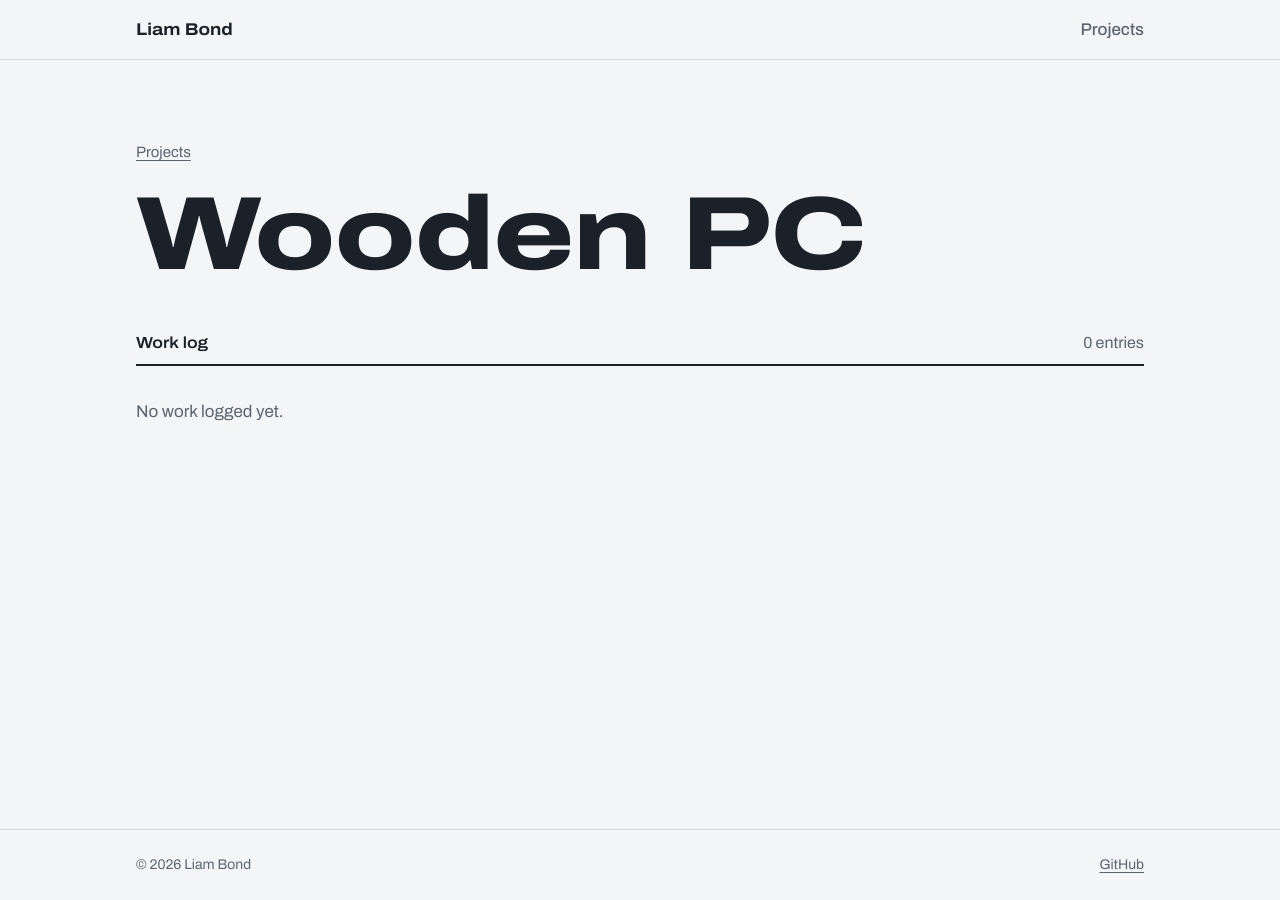
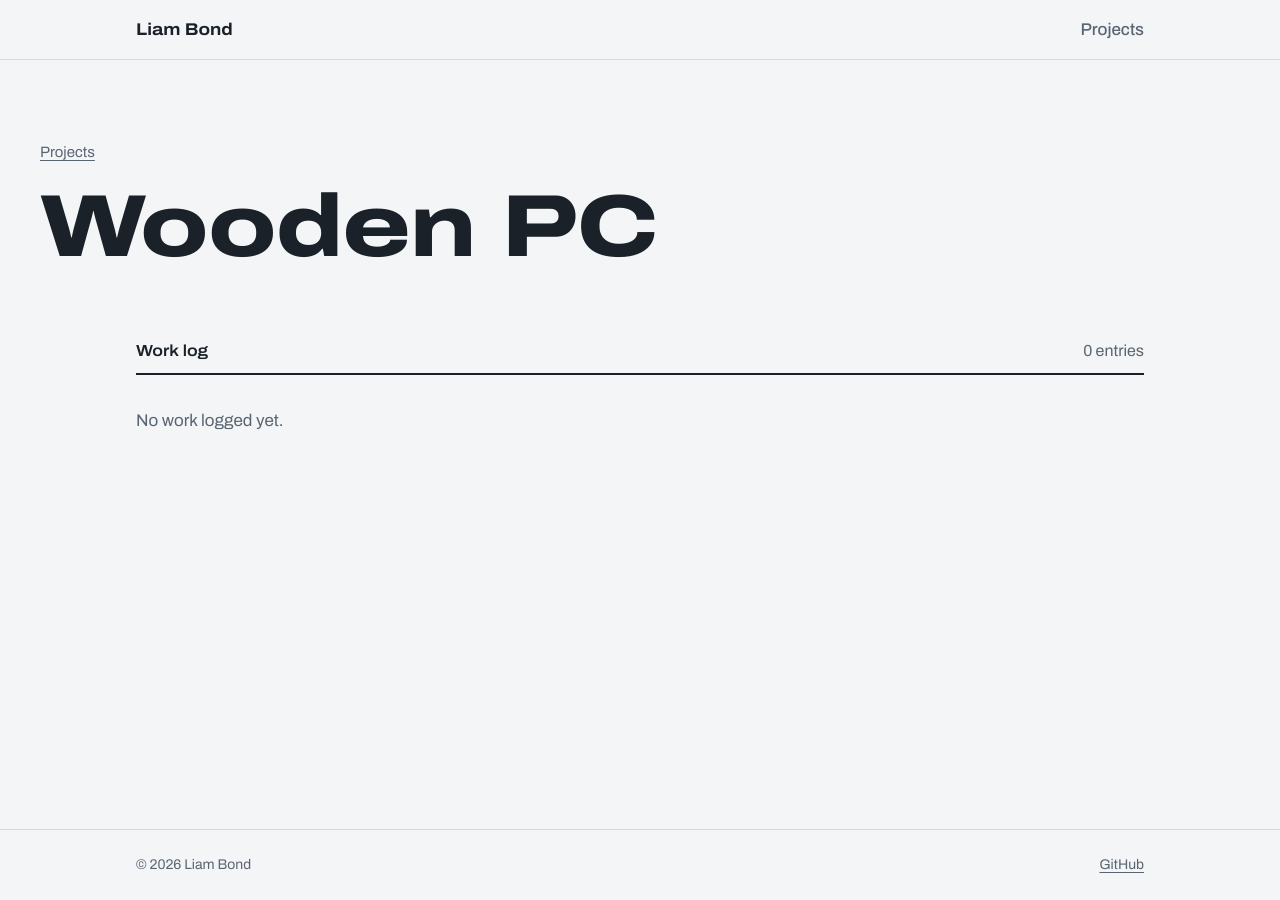
Before and after one commit to liam-bond/liam-bond.github.io, a Jekyll site: the page built from _projects/wooden-pc.md, in a window 1280 px wide. Built offline with Jekyll 4.4.1, drawn with Linux system fonts in a browser that asks for light colours.

Commit message:
Animate tile into project page; photo moves to top right
Co-Authored-By: Claude Opus 5.5 <noreply@anthropic.com>
Claude-Session: https://claude.ai/code/session_01BSATGWTapiD5JBE12EEXCw

```diff
--- a/_layouts/project.html
+++ b/_layouts/project.html
@@ -18,21 +18,30 @@ layout: default
 {%- assign cover_html = cover_html | strip -%}
 
 <article class="project">
-  <header class="wrap project__head">
+  {%- comment -%}
+    The vt-… names match the same parts of this project's home page
+    tile, so clicking a tile animates its title, year, summary and
+    photo into place here.
+  {%- endcomment -%}
+  <header class="wrap wrap--wide project__head{% if cover_html != '' %} has-cover{% endif %}">
+    <div class="project__text">
       <p class="crumbs"><a href="{{ '/' | relative_url }}#projects">Projects</a></p>
-    <h1 class="project__title wide">{{ page.title }}</h1>
+      <h1 class="project__title wide" style="view-transition-class: vt-text; view-transition-name: vt-title-{{ project }}">{{ page.title }}</h1>
       {%- if page.year %}
-    <p class="project__year">{{ page.year }}</p>
+      <p class="project__year" style="view-transition-class: vt-text; view-transition-name: vt-year-{{ project }}">{{ page.year }}</p>
+      {%- endif %}
+      {%- if page.summary %}
+      <p class="project__summary" style="view-transition-class: vt-text; view-transition-name: vt-summary-{{ project }}">{{ page.summary }}</p>
       {%- endif %}
       {%- assign intro = content | strip -%}
       {%- if intro != "" %}
       <div class="prose project__intro">{{ content }}</div>
       {%- endif %}
+    </div>
+    {%- if cover_html != "" %}
+    <div class="project-cover" style="view-transition-name: vt-photo-{{ project }}">{{ cover_html }}</div>
+    {%- endif %}
   </header>
-
-  {%- if cover_html != "" %}
-  <div class="wrap wrap--wide project-cover">{{ cover_html }}</div>
-  {%- endif %}
 
   <section class="wrap log" aria-labelledby="log-heading">
     <h2 id="log-heading" class="section-title">Work log
--- a/assets/css/site.css
+++ b/assets/css/site.css
@@ -234,6 +234,7 @@ h1, h2, h3, h4 { margin: 0; line-height: 1.15; }
 }
 
 .tile__label {
+  width: fit-content;
   margin: 0;
   font-size: 0.75rem;
   font-weight: 700;
@@ -242,7 +243,7 @@ h1, h2, h3, h4 { margin: 0; line-height: 1.15; }
   color: var(--pencil);
 }
 
-.tile__title { font-size: 1.25rem; font-weight: 750; font-stretch: 112%; }
+.tile__title { font-size: 1.25rem; font-weight: 750; font-stretch: 112%; width: fit-content; }
 
 /* The title link covers the whole tile, so the tile is clickable */
 .tile__link { color: var(--ink); text-decoration: none; }
@@ -361,11 +362,26 @@ h1, h2, h3, h4 { margin: 0; line-height: 1.15; }
 
 /* ---------- Project page ---------- */
 
-.project__head { padding-block: clamp(2.5rem, 7vw, 5rem) 2rem; }
+/* Title and text on the left, photo on the top right */
+.project__head {
+  display: grid;
+  grid-template-columns: minmax(0, 1fr);
+  gap: 2rem;
+  align-items: start;
+  padding-block: clamp(2.5rem, 7vw, 5rem) 3.5rem;
+}
+.project__head.has-cover { grid-template-columns: minmax(0, 1.1fr) minmax(0, 1fr); }
+@media (max-width: 48rem) {
+  .project__head.has-cover { grid-template-columns: minmax(0, 1fr); }
+  .project__head.has-cover .project-cover { order: -1; }
+}
 
-.project__title { font-size: clamp(2.75rem, 9vw, 6.5rem); }
+.project__title { font-size: clamp(2.75rem, 7vw, 5.5rem); width: fit-content; max-width: 100%; }
+
+.project__summary { margin: 1rem 0 0; font-size: 1.125rem; color: var(--pencil); max-width: 46ch; }
 
 .project__year {
+  width: fit-content;
   margin: 0.75rem 0 0;
   font-size: clamp(1.25rem, 2.5vw, 1.75rem);
   font-weight: 500;
@@ -376,8 +392,7 @@ h1, h2, h3, h4 { margin: 0; line-height: 1.15; }
 
 .project__intro { margin-top: 1.5rem; }
 
-.project-cover { margin-bottom: 3.5rem; }
-.project-cover img { aspect-ratio: 21 / 9; }
+.project-cover img { aspect-ratio: 4 / 3; border-radius: 12px; }
 
 .log { margin-top: 1rem; }
 
@@ -672,3 +687,24 @@ h1, h2, h3, h4 { margin: 0; line-height: 1.15; }
 .notfound { padding-block: 5rem; }
 .notfound h1 { font-size: clamp(2.25rem, 6vw, 4rem); }
 .notfound p { margin: 1rem 0 0; }
+
+/* ---------- Tile-to-page animation ----------
+   Clicking a home page tile slides its photo, title, year and summary
+   into place on the project page (and back again with the Back button).
+   Works in Chrome, Edge and Safari; other browsers just change page. */
+
+@media (prefers-reduced-motion: no-preference) {
+  @view-transition { navigation: auto; }
+
+  ::view-transition-group(*) {
+    animation-duration: 0.5s;
+    animation-timing-function: cubic-bezier(0.2, 0.8, 0.2, 1);
+  }
+
+  /* Text scales evenly instead of stretching */
+  ::view-transition-old(*.vt-text),
+  ::view-transition-new(*.vt-text) {
+    height: 100%;
+    width: auto;
+  }
+}
```
Also changed, not shown: index.html (+5 -4 lines). Lines whose indentation alone changed are shown as unchanged.
